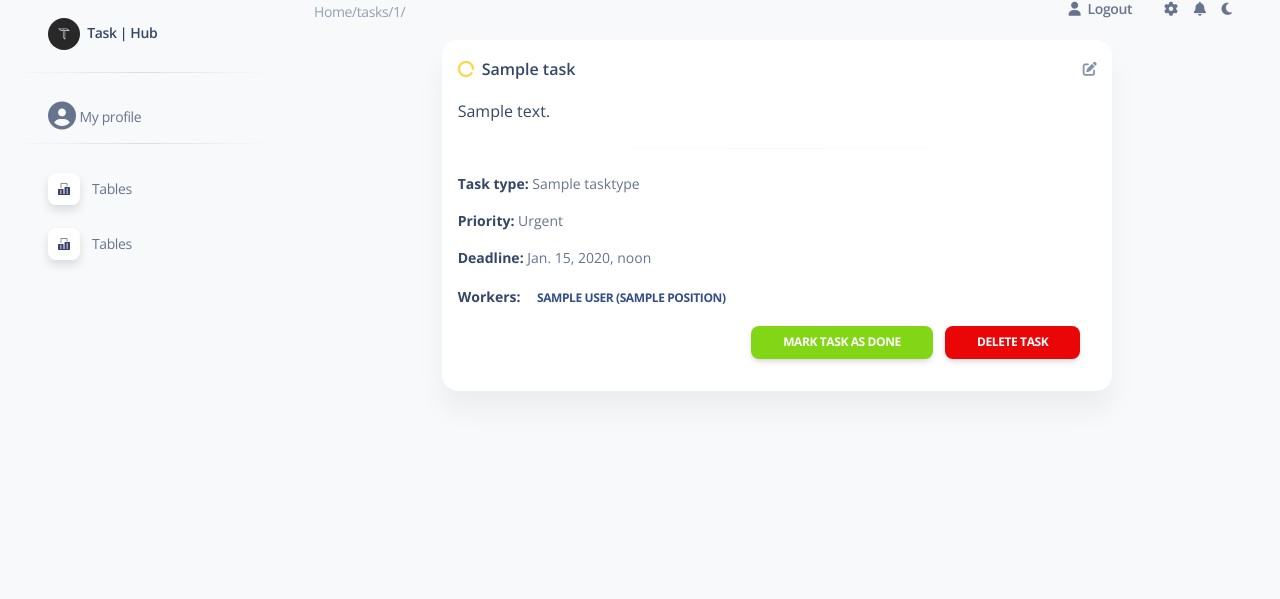
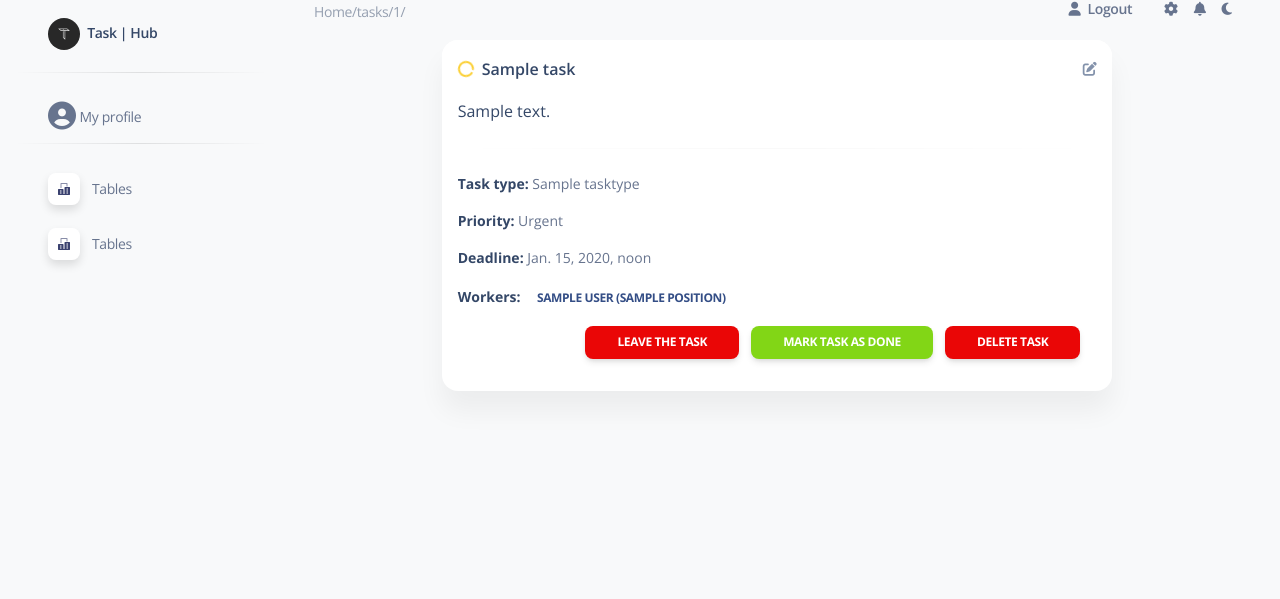
Before and after one commit to petrykivd/it-task-manager, a Django app: page /tasks/1/ in a window 1280 px wide. Shown: the part 22-621 px from the top of the page. Run offline with Django 4.2, Linux system fonts and the light colour scheme; a user stored in the database is signed in; tables that the repository leaves empty hold one stand-in row (values such as "Sample post"); some libraries are stand-ins or nearby versions.

Commit message:
Created buttons join task, delete task, leave task, html file with modals for this buttons and view funcs

```diff
--- a/task_manager/urls.py
+++ b/task_manager/urls.py
@@ -6,7 +6,9 @@ from task_manager.views import (
     TaskDetailView,
     mark_task_as_done,
     delete_task,
-    WorkerDetailView
+    WorkerDetailView,
+    join_task,
+    leave_task
 )
 
 urlpatterns = [
@@ -16,5 +18,7 @@ urlpatterns = [
     path("mark_task_as_done/<int:task_id>/", mark_task_as_done, name='mark-task-as-done'),
     path("delete_task/<int:task_id>/", delete_task, name="delete-task"),
     path("workers/<int:pk>/", WorkerDetailView.as_view(), name="worker-detail"),
+    path('join_task/<int:task_id>/', join_task, name='join-task'),
+    path('leave_task/<int:task_id>/', leave_task, name='leave-task'),
 ]
 app_name = "task_manager"
--- a/task_manager/views.py
+++ b/task_manager/views.py
@@ -3,8 +3,7 @@ from django.contrib.auth.mixins import LoginRequiredMixin
 from django.shortcuts import render, redirect, get_object_or_404
 from django.contrib.auth.decorators import login_required
 from django.contrib import messages
-from django.http import HttpRequest, HttpResponse
-from django.urls import reverse
+from django.views.decorators.http import require_POST
 from django.views import generic
 
 from .models import Task, TaskType, Worker, Position
@@ -70,3 +69,19 @@ class WorkerDetailView(LoginRequiredMixin, generic.DetailView):
         tasks = Task.objects.filter(assignees=worker)
         context['tasks'] = tasks
         return context
+
+
+@require_POST
+@login_required
+def join_task(request, task_id):
+    task = get_object_or_404(Task, id=task_id)
+    task.assignees.add(request.user)
+    return redirect('task_manager:task-detail', pk=task_id)
+
+
+@require_POST
+@login_required
+def leave_task(request, task_id):
+    task = get_object_or_404(Task, id=task_id)
+    task.assignees.remove(request.user)
+    return redirect('task_manager:task-detail', pk=task_id)
--- /dev/null
+++ b/templates/includes/modals.html
@@ -0,0 +1,87 @@
+<!-- Confirm Modal -->
+  <div class="modal fade" id="confirmModal" tabindex="-1" aria-labelledby="confirmModalLabel" aria-hidden="true">
+    <div class="modal-dialog">
+      <div class="modal-content">
+        <div class="modal-header">
+          <h5 class="modal-title" id="confirmModalLabel">Confirmation</h5>
+          <button type="button" class="btn-close" data-bs-dismiss="modal" aria-label="Close"></button>
+        </div>
+        <div class="modal-body">
+          Are you sure you want to mark this task as done?
+        </div>
+        <div class="modal-footer">
+          <button type="button" class="btn btn-secondary" data-bs-dismiss="modal">Cancel</button>
+          <form method="post" action="{% url 'task_manager:mark-task-as-done' task.id %}" class="d-inline">
+            {% csrf_token %}
+            <button type="submit" class="btn btn-success">Yes, Task Done</button>
+          </form>
+        </div>
+      </div>
+    </div>
+  </div>
+
+  <!-- Delete Modal -->
+  <div class="modal fade" id="deleteModal" tabindex="-1" aria-labelledby="deleteModalLabel" aria-hidden="true">
+    <div class="modal-dialog">
+      <div class="modal-content">
+        <div class="modal-header">
+          <h5 class="modal-title" id="deleteModalLabel">Confirmation</h5>
+          <button type="button" class="btn-close" data-bs-dismiss="modal" aria-label="Close"></button>
+        </div>
+        <div class="modal-body">
+          Are you sure you want to delete this task?
+        </div>
+        <div class="modal-footer">
+          <button type="button" class="btn btn-secondary" data-bs-dismiss="modal">Cancel</button>
+          <form method="post" action="{% url 'task_manager:delete-task' task.id %}" class="d-inline">
+            {% csrf_token %}
+            <button type="submit" class="btn btn-danger">Yes, Delete Task</button>
+          </form>
+        </div>
+      </div>
+    </div>
+  </div>
+
+    <!-- Join task Modal -->
+  <div class="modal fade" id="joinTaskModal" tabindex="-1" aria-labelledby="joinTaskModalLabel" aria-hidden="true">
+    <div class="modal-dialog">
+        <div class="modal-content">
+            <div class="modal-header">
+                <h5 class="modal-title" id="joinTaskModalLabel">Join Task</h5>
+                <button type="button" class="btn-close" data-bs-dismiss="modal" aria-label="Close"></button>
+            </div>
+            <div class="modal-body">
+                <p>Are you sure you want to join this task?</p>
+            </div>
+            <div class="modal-footer">
+                <button type="button" class="btn btn-secondary" data-bs-dismiss="modal">Cancel</button>
+                <form method="post" action="{% url 'task_manager:join-task' task.id %}" class="d-inline">
+                    {% csrf_token %}
+                    <button type="submit" class="btn btn-primary">Yes, Join Task</button>
+                </form>
+            </div>
+        </div>
+    </div>
+</div>
+
+  <!-- Leave task Modal -->
+<div class="modal fade" id="leaveTaskModal" tabindex="-1" aria-labelledby="leaveTaskModalLabel" aria-hidden="true">
+    <div class="modal-dialog">
+        <div class="modal-content">
+            <div class="modal-header">
+                <h5 class="modal-title" id="leaveTaskModalLabel">Leave Task</h5>
+                <button type="button" class="btn-close" data-bs-dismiss="modal" aria-label="Close"></button>
+            </div>
+            <div class="modal-body">
+                <p>Are you sure you want to leave this task?</p>
+            </div>
+            <div class="modal-footer">
+                <button type="button" class="btn btn-secondary" data-bs-dismiss="modal">Cancel</button>
+                <form method="post" action="{% url 'task_manager:leave-task' task.id %}" class="d-inline">
+                    {% csrf_token %}
+                    <button type="submit" class="btn btn-danger">Yes, Leave Task</button>
+                </form>
+            </div>
+        </div>
+    </div>
+</div>
--- a/templates/task_manager/task_detail.html
+++ b/templates/task_manager/task_detail.html
@@ -44,10 +44,19 @@
             <div class="text-end mt-3">
               <div>
                 {% if user in task.assignees.all %}
+                  <button type="button" class="btn btn-danger btn-sm ms-2" data-bs-toggle="modal"
+                          data-bs-target="#leaveTaskModal">
+                    Leave the task
+                  </button>
                   <button type="button" class="btn btn-success btn-sm ms-2" data-bs-toggle="modal"
-                        data-bs-target="#confirmModal">
-                  Mark task as done
-                </button>
+                          data-bs-target="#confirmModal">
+                    Mark task as done
+                  </button>
+                {% else %}
+                  <button type="button" class="btn btn-primary btn-sm ms-2" data-bs-toggle="modal"
+                          data-bs-target="#joinTaskModal">
+                    Join the task
+                  </button>
                 {% endif %}
 
                 {% if request.user.is_superuser %}
```
Also changed, not shown: other parts of templates/task_manager/task_detail.html (+1 -45 lines).
